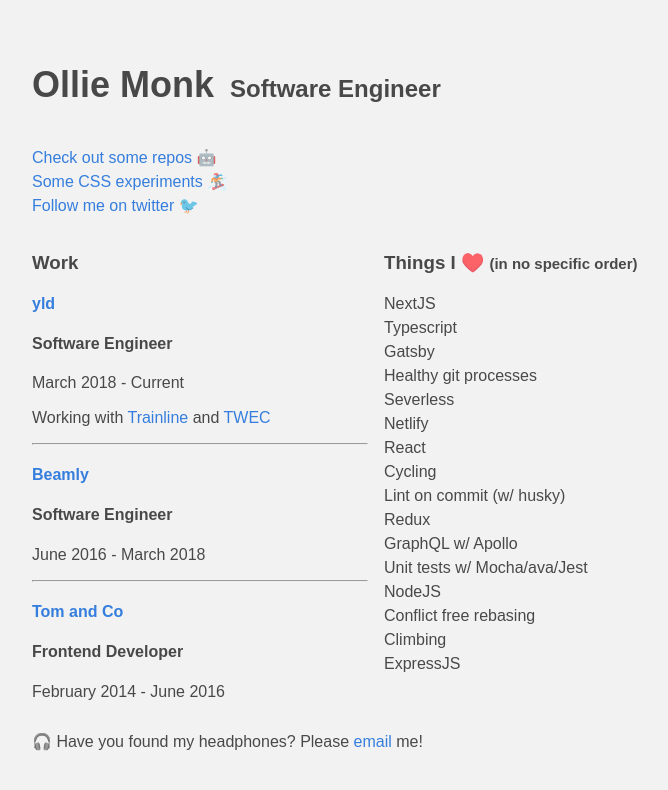
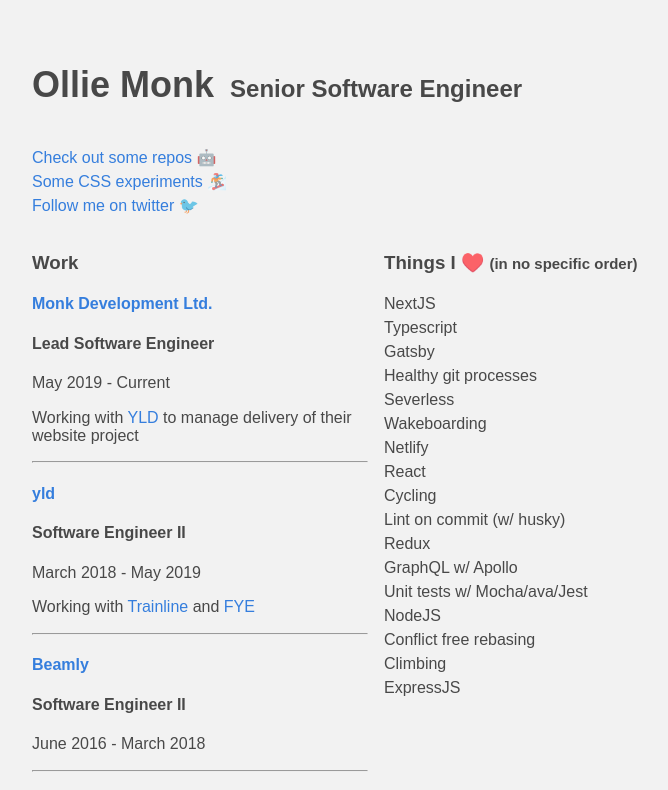
Before and after one commit to omonk/omonk.github.io, a website: page index.html in a window 1280 px wide. Shown: the top 790 px of the page, without its empty margins (256-924 px from the left). Drawn offline with Linux system fonts and the light colour scheme.

Commit message:
update Monk Dev

```diff
--- a/index.html
+++ b/index.html
@@ -19,7 +19,7 @@
             <div class="fl w-100">
                 <div class="flex-ns items-baseline">
                     <h1 class="f2 mt0 mr3-ns">Ollie Monk</h1>
-                    <h2 class="f3 mt0">Software Engineer</h2>
+                    <h2 class="f3 mt0">Senior Software Engineer</h2>
                 </div>
 
                 <p class="lh-copy fl cl">
@@ -36,14 +36,27 @@
                 <h3>Work</h3>
 
                 <h4>
+                    <a class="blue link dim" href="https://yld.io">Monk Development Ltd.</a>
+                </h4>
+
+                <h4>Lead Software Engineer</h4>
+                <p>May 2019 - Current</p>
+
+                <p>Working with
+                    <a href="https://www.thetrainline.com" class="blue link dim" target="_blank">YLD</a> to manage delivery of their website project
+                </p>
+
+                <hr>
+
+                <h4>
                     <a class="blue link dim" href="https://yld.io">yld</a>
                 </h4>
 
-                <h4>Software Engineer</h4>
-                <p>March 2018 - Current</p>
+                <h4>Software Engineer II</h4>
+                <p>March 2018 - May 2019</p>
 
                 <p>Working with
-                    <a href="https://www.thetrainline.com" class="blue link dim" target="_blank">Trainline</a> and <a href="https://www.twec.com/" target="_blank" class="blue link dim">TWEC</a>
+                    <a href="https://www.thetrainline.com" class="blue link dim" target="_blank">Trainline</a> and <a href="https://www.fye.com/" target="_blank" class="blue link dim">FYE</a>
                 </p>
 
                 <hr>
@@ -51,7 +64,7 @@
                 <h4>
                     <a class="blue link dim" href="https://beamly.com">Beamly</a>
                 </h4>
-                <h4>Software Engineer</h4>
+                <h4>Software Engineer II</h4>
                 <p>June 2016 - March 2018</p>
 
                 <hr>
@@ -73,6 +86,7 @@
                     <li>Gatsby</li>
                     <li>Healthy git processes</li>
                     <li>Severless</li>
+                    <li>Wakeboarding</li>
                     <li>Netlify</li>
                     <li>React</li>
                     <li>Cycling</li>
```
